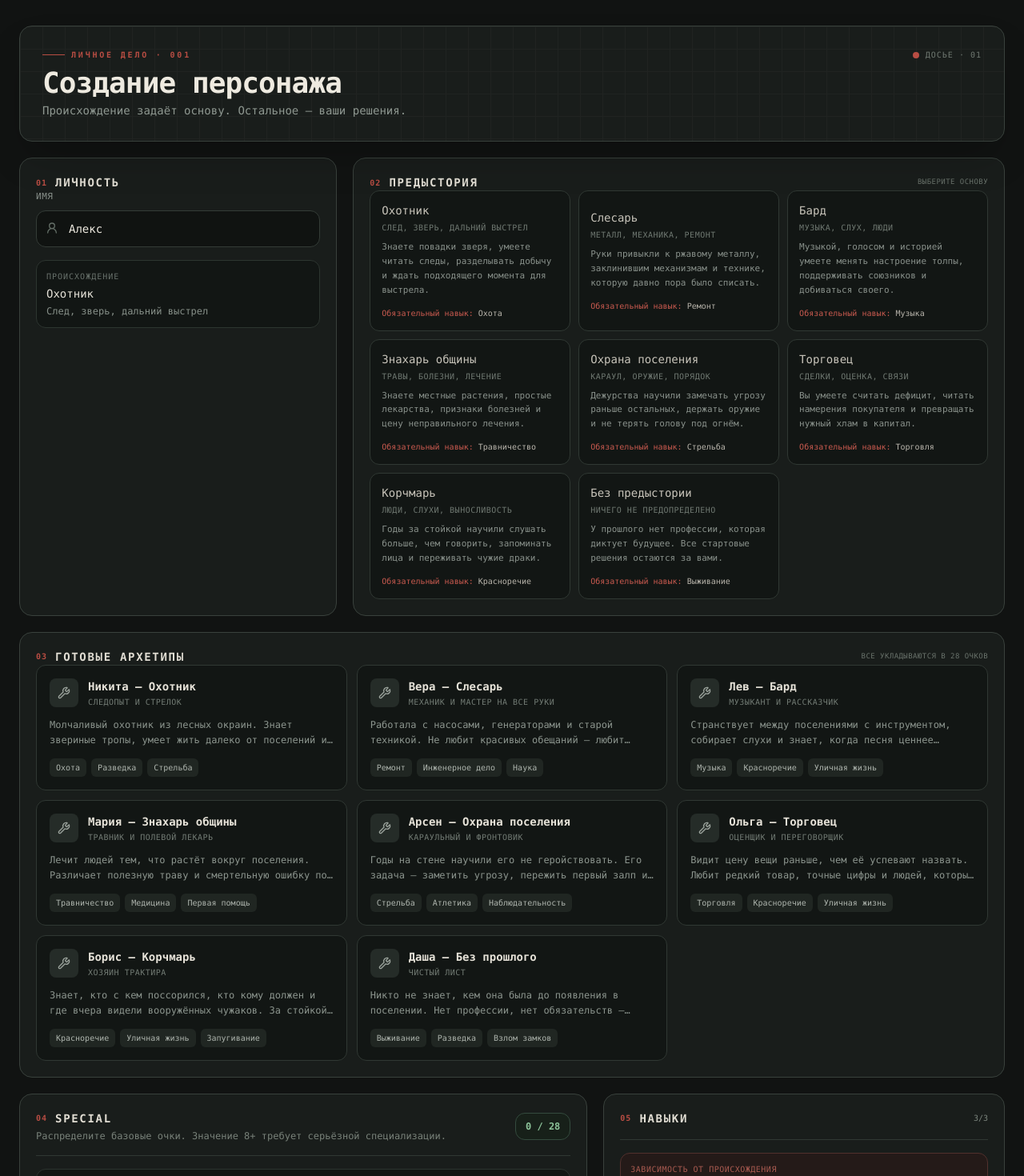
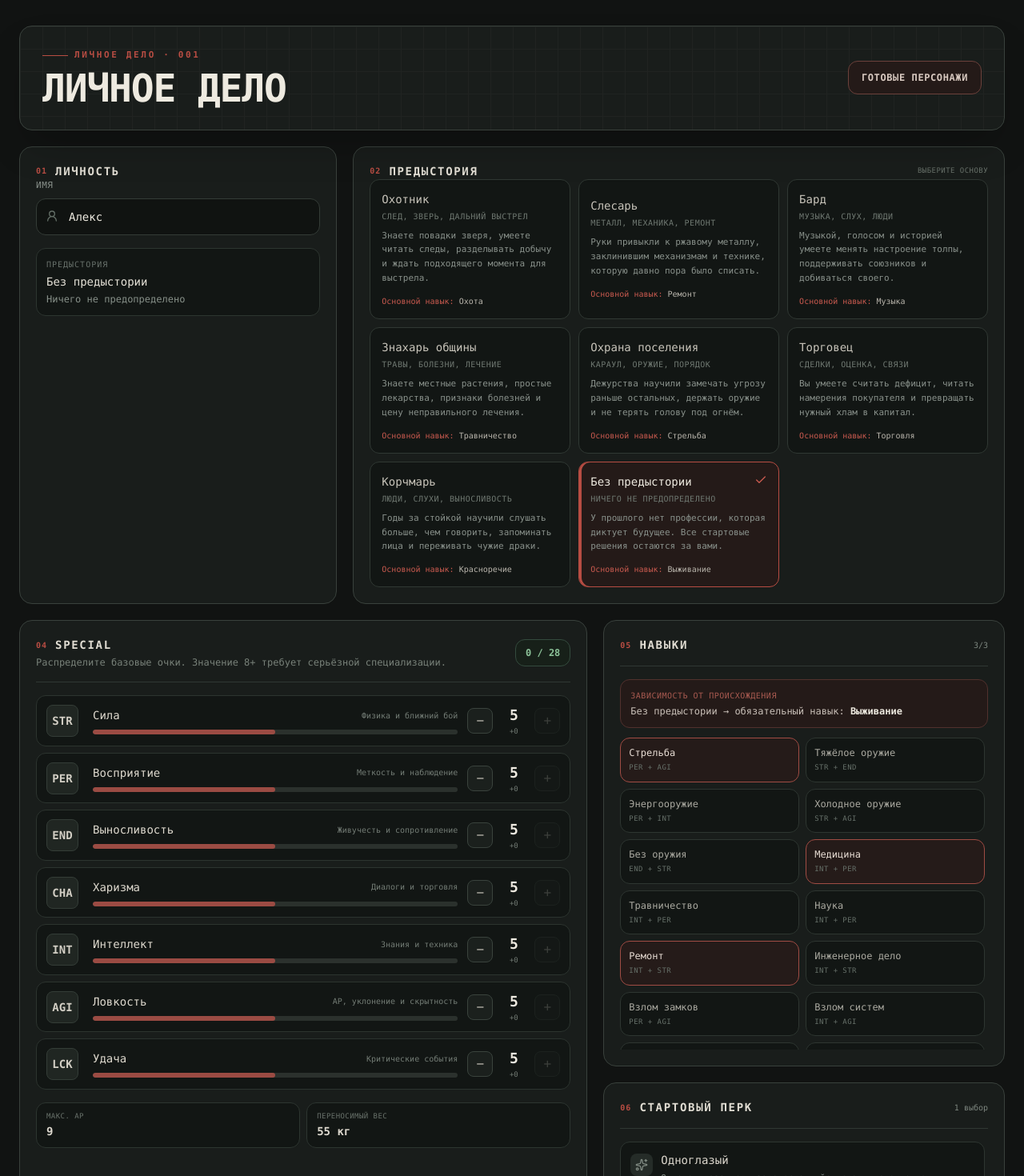
Before and after one commit to GKzk/RPG-Out-of-life, a React (Vite) app: page / in a window 1280 px wide. Shown: the top 1470 px of the page at 80% size. Built offline with nearby package versions, Linux system fonts and the light colour scheme.

Commit message:
Rework character creation: backgrounds and ready archetypes

```diff
--- a/src/components/CharacterCreation.tsx
+++ b/src/components/CharacterCreation.tsx
@@ -34,12 +34,13 @@ export const CharacterCreation: React.FC = () => {
   const { createCharacter } = useGame();
 
   const [name, setName] = useState('Алекс');
-  const [backgroundId, setBackgroundId] = useState('vault_service');
+  const [backgroundId, setBackgroundId] = useState('none');
+  const [showArchetypes, setShowArchetypes] = useState(false);
   const [special, setSpecial] = useState<SpecialStats>({
     STR: 5, PER: 5, END: 5, CHA: 5, INT: 5, AGI: 5, LCK: 5,
   });
   const [taggedSkills, setTaggedSkills] = useState<SkillName[]>(['repair', 'smallGuns', 'medicine']);
-  const [startingFeat, setStartingFeat] = useState('glass_cannon');
+  const [startingFeat, setStartingFeat] = useState('hard_life');
 
   const background = BACKGROUND_DEFINITIONS.find((item) => item.id === backgroundId) ?? BACKGROUND_DEFINITIONS[0];
   const totalCostUsed = getTotalPointCost(special);
@@ -54,29 +55,19 @@ export const CharacterCreation: React.FC = () => {
     carry: special.STR * 6 + 25,
   }), [special]);
 
-  const ensureBackgroundSkill = (skills: SkillName[]) => {
-    if (skills.includes(backgroundSkill)) return skills.slice(0, 3);
-    const next = skills.slice(0, 2);
-    return [...next, backgroundSkill];
-  };
-
   const handleSelectBackground = (id: string) => {
     const next = BACKGROUND_DEFINITIONS.find((item) => item.id === id);
     if (!next) return;
     setBackgroundId(id);
     setStartingFeat(next.recommendedFeat);
-    setTaggedSkills((current) => {
-      if (current.includes(next.coreSkill)) return current;
-      return [...current.slice(0, 2), next.coreSkill];
-    });
+    setTaggedSkills((current) => current.includes(next.coreSkill) ? current : [...current.slice(0, 2), next.coreSkill]);
   };
 
-  const handleSelectPreset = (presetId: string) => {
+  const startArchetype = (presetId: string) => {
     const preset = ARCHETYPE_PRESETS.find((item) => item.id === presetId);
     if (!preset) return;
-    setSpecial({ ...preset.special });
-    setStartingFeat(preset.startingFeat);
-    setTaggedSkills(ensureBackgroundSkill([...preset.taggedSkills]));
+    const bg = BACKGROUND_DEFINITIONS.find((item) => item.id === preset.backgroundId);
+    createCharacter(preset.titleRu.split(' — ')[0], bg?.titleRu ?? 'Без предыстории', preset.special, preset.taggedSkills, preset.startingFeat);
   };
 
   const updateStat = (attr: SpecialAttribute, delta: number) => {
@@ -110,25 +101,16 @@ export const CharacterCreation: React.FC = () => {
             backgroundImage: 'linear-gradient(#d7d0c2 1px, transparent 1px), linear-gradient(90deg, #d7d0c2 1px, transparent 1px)',
             backgroundSize: '28px 28px',
           }} />
-          <div className="relative p-5 md:p-7">
-            <div className="flex items-start justify-between gap-4">
-              <div>
-                <div className="flex items-center gap-2 text-[#b84d43] text-[10px] font-bold tracking-[0.28em] uppercase mb-2">
-                  <span className="w-7 h-px bg-[#b84d43]" />
-                  ЛИЧНОЕ ДЕЛО · 001
-                </div>
-                <h1 className="text-2xl md:text-4xl font-semibold tracking-tight text-[#eeeae0]">
-                  Создание персонажа
-                </h1>
-                <p className="mt-1 text-sm text-[#8f9891] max-w-2xl">
-                  Происхождение задаёт основу. Остальное — ваши решения.
-                </p>
+          <div className="relative p-5 md:p-7 flex items-center justify-between gap-4">
+            <div>
+              <div className="flex items-center gap-2 text-[#b84d43] text-[11px] font-bold tracking-[0.24em] uppercase mb-2">
+                <span className="w-8 h-px bg-[#b84d43]" /> ЛИЧНОЕ ДЕЛО · 001
               </div>
-              <div className="hidden sm:flex items-center gap-2 text-[#6f7871] text-[10px] uppercase tracking-widest">
-                <span className="w-2 h-2 rounded-full bg-[#b84d43]" />
-                ДОСЬЕ · 01
-              </div>
+              <h1 className="text-3xl md:text-5xl font-semibold tracking-tight text-[#eeeae0]">ЛИЧНОЕ ДЕЛО</h1>
             </div>
+            <button onClick={() => setShowArchetypes(true)} className="rounded-xl border border-[#6b413b] bg-[#241a18] px-4 py-3 text-xs font-semibold uppercase tracking-wider text-[#d8c9c0] hover:border-[#b84d43]">
+              Готовые персонажи
+            </button>
           </div>
         </header>
 
@@ -147,7 +129,7 @@ export const CharacterCreation: React.FC = () => {
               />
             </div>
             <div className="mt-4 p-3 rounded-xl bg-[#121614] border border-[#2d3530]">
-              <div className="text-[10px] uppercase tracking-widest text-[#68716b]">Происхождение</div>
+              <div className="text-[10px] uppercase tracking-widest text-[#68716b]">Предыстория</div>
               <div className="mt-1 text-sm font-medium text-[#e6e2d8]">{background.titleRu}</div>
               <div className="mt-1 text-xs text-[#879089]">{background.subtitleRu}</div>
             </div>
@@ -175,7 +157,7 @@ export const CharacterCreation: React.FC = () => {
                     <div className="mt-1 text-[10px] uppercase tracking-wider text-[#6f7871]">{item.subtitleRu}</div>
                     <p className="mt-2 text-[11px] leading-relaxed text-[#89918b]">{item.descriptionRu}</p>
                     <div className="mt-3 text-[10px] text-[#c95a4f]">
-                      Обязательный навык: <span className="text-[#b9b5ac]">{backgroundSkill === item.coreSkill ? item.titleRu === item.titleRu ? (SKILL_DEFINITIONS.find((s) => s.id === item.coreSkill)?.nameRu ?? '') : '' : (SKILL_DEFINITIONS.find((s) => s.id === item.coreSkill)?.nameRu ?? '')}</span>
+                      Основной навык: <span className="text-[#b9b5ac]">{SKILL_DEFINITIONS.find((s) => s.id === item.coreSkill)?.nameRu ?? item.coreSkill}</span>
                     </div>
                   </button>
                 );
@@ -184,42 +166,33 @@ export const CharacterCreation: React.FC = () => {
           </div>
         </section>
 
-        {/* Archetypes */}
-        <section className="rounded-2xl border border-[#39413c] bg-[#191d1b] p-5 mb-5">
-          <SectionTitle number="03" title="Готовые архетипы" right="Все укладываются в 28 очков" />
-          <div className="grid grid-cols-1 sm:grid-cols-2 lg:grid-cols-3 gap-3">
-            {ARCHETYPE_PRESETS.map((preset) => {
-              const selected = preset.special === special;
-              return (
-                <button
-                  key={preset.id}
-                  onClick={() => handleSelectPreset(preset.id)}
-                  className={`group text-left rounded-xl border p-4 transition-all ${
-                    selected ? 'border-[#b84d43] bg-[#241a18]' : 'border-[#303833] bg-[#121614] hover:border-[#59625b]'
-                  }`}
-                >
-                  <div className="flex items-start gap-3">
-                    <div className={`w-9 h-9 rounded-lg flex items-center justify-center shrink-0 ${selected ? 'bg-[#b84d43] text-white' : 'bg-[#252c28] text-[#9ca49d]'}`}>
-                      <Wrench className="w-4 h-4" />
-                    </div>
-                    <div className="min-w-0">
-                      <div className="text-sm font-semibold text-[#e6e2d8]">{preset.titleRu}</div>
-                      <div className="text-[10px] uppercase tracking-wider text-[#727b74] mt-0.5">{preset.subtitleRu}</div>
-                    </div>
+        {showArchetypes && (
+          <div className="fixed inset-0 z-50 bg-black/80 backdrop-blur-sm p-4 md:p-8 overflow-y-auto">
+            <div className="max-w-6xl mx-auto rounded-2xl border border-[#4a514c] bg-[#171b19] shadow-2xl p-5 md:p-7">
+              <div className="flex items-start justify-between gap-4 mb-5">
+                <div>
+                  <div className="text-[11px] uppercase tracking-[0.2em] text-[#b84d43]">Старт без ручной сборки</div>
+                  <h2 className="text-2xl md:text-3xl font-semibold text-[#eeeae0] mt-1">Готовые персонажи</h2>
+                  <p className="text-sm text-[#89918b] mt-1">Выберите героя с готовыми характеристиками, навыками и перком — и сразу начните игру.</p>
+                </div>
+                <button onClick={() => setShowArchetypes(false)} className="px-3 py-2 rounded-lg border border-[#3a433d] text-[#aeb5ae]">Закрыть</button>
+              </div>
+              <div className="grid grid-cols-1 md:grid-cols-2 xl:grid-cols-4 gap-3">
+                {ARCHETYPE_PRESETS.map((preset) => (
+                  <div key={preset.id} className="rounded-xl border border-[#303833] bg-[#101412] p-4">
+                    <div className="text-base font-semibold text-[#eeeae0]">{preset.titleRu}</div>
+                    <div className="text-[10px] uppercase tracking-wider text-[#737c75] mt-1">{preset.subtitleRu}</div>
+                    <p className="text-[11px] leading-relaxed text-[#8f9891] mt-3 min-h-[82px]">{preset.descriptionRu}</p>
+                    <div className="mt-3 text-[10px] text-[#aaa9a0]">Предыстория: {BACKGROUND_DEFINITIONS.find((b) => b.id === preset.backgroundId)?.titleRu}</div>
+                    <div className="mt-2 flex flex-wrap gap-1">{preset.taggedSkills.map(id => <span key={id} className="px-2 py-1 rounded bg-[#202622] text-[9px] text-[#b8beb7]">{SKILL_DEFINITIONS.find(s => s.id === id)?.nameRu}</span>)}</div>
+                    <div className="mt-3 text-[10px] text-[#d08a7f]">Перк: {FEAT_DEFINITIONS.find(f => f.id === preset.startingFeat)?.nameRu}</div>
+                    <button onClick={() => startArchetype(preset.id)} className="w-full mt-4 rounded-lg bg-[#a9473f] hover:bg-[#bc5148] text-white text-xs font-semibold py-2.5">НАЧАТЬ ИГРУ</button>
                   </div>
-                  <p className="mt-3 text-xs leading-relaxed text-[#8c958e] line-clamp-2">{preset.descriptionRu}</p>
-                  <div className="mt-3 flex flex-wrap gap-1.5">
-                    {preset.taggedSkills.map((skillId) => (
-                      <span key={skillId} className="px-2 py-1 rounded-md bg-[#202622] text-[10px] text-[#aeb5ae]">
-                        {SKILL_DEFINITIONS.find((s) => s.id === skillId)?.nameRu}
-                      </span>
-                    ))}
-                  </div>
-                </button>
-              );
-            })}
+                ))}
+              </div>
+            </div>
           </div>
-        </section>
+        )}
 
         <div className="grid grid-cols-1 xl:grid-cols-12 gap-5">
           {/* Stats */}
```
